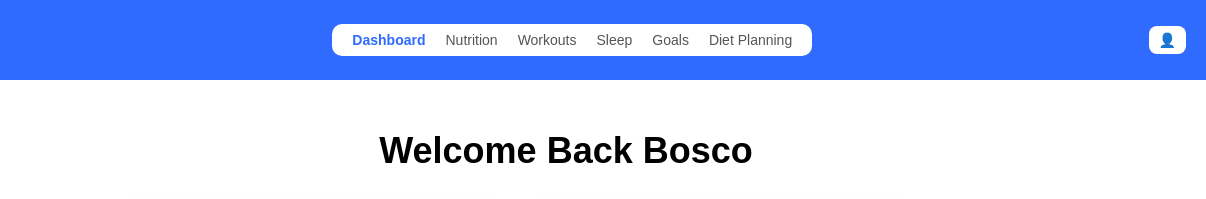
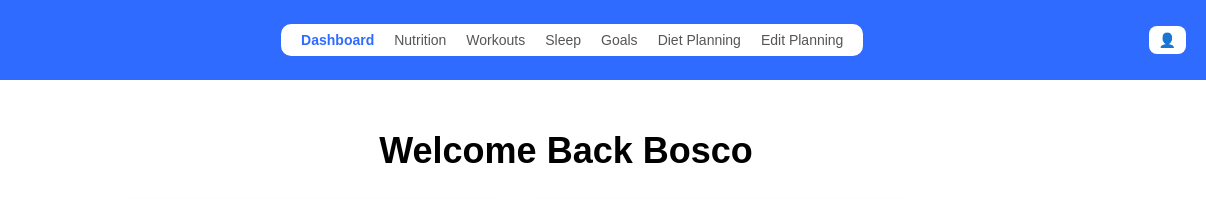
Before and after one commit to Bosco-13/cmp5012b-team, a plain HTML site: page code_files/index.html in a window 1280 px wide. Shown: the top 199 px of the page, 74-1280 px from the left. Drawn offline with Linux system fonts and the light colour scheme.

Commit message:
small file changes

```diff
--- a/code_files/index.html
+++ b/code_files/index.html
@@ -19,6 +19,8 @@
         <a href="Sleep_Monitoring.html">Sleep</a>
         <a href="Goal_Management.html">Goals</a>
         <a href="dietplan.html">Diet Planning</a>
+        <a href="editplan.html">Edit Planning</a>
+
     </nav>
 
     <div class="profile">👤</div>
```
Also changed, not shown: code_files/editplan.html, pug_files/dietplan.pug (renamed from dietplan.pug), pug_files/editplan.pug (renamed from editplan.pug), pug_files/nutrition.pug (renamed from nutrition.pug).
